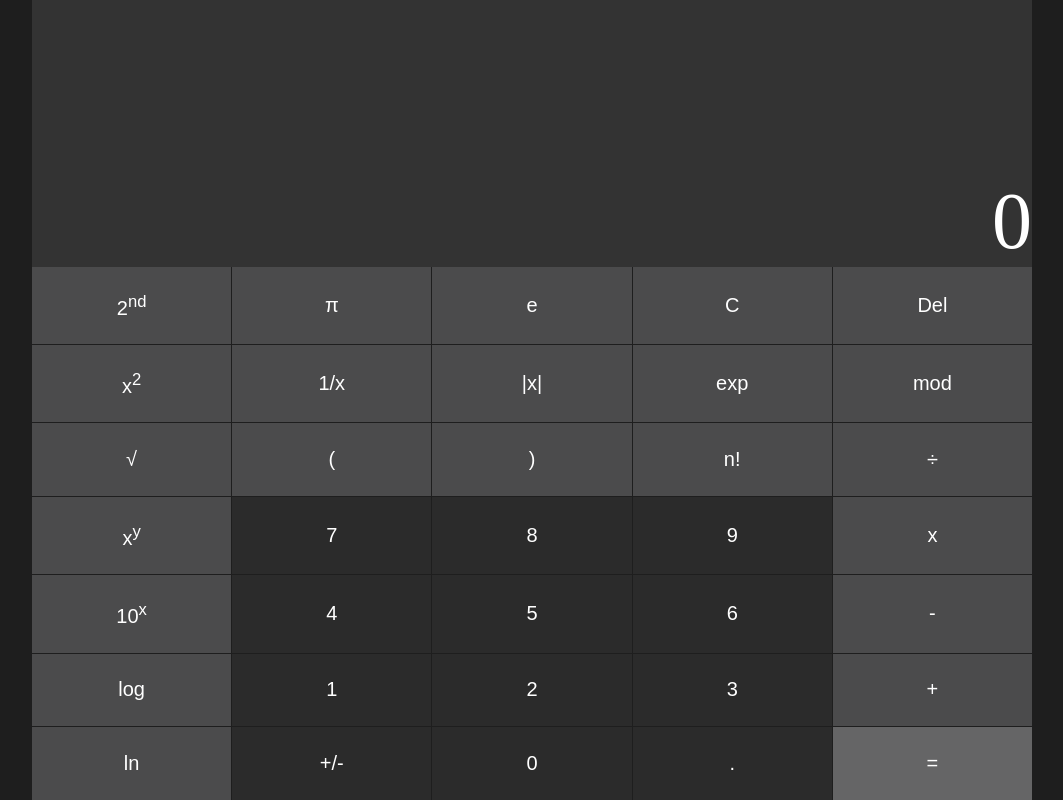
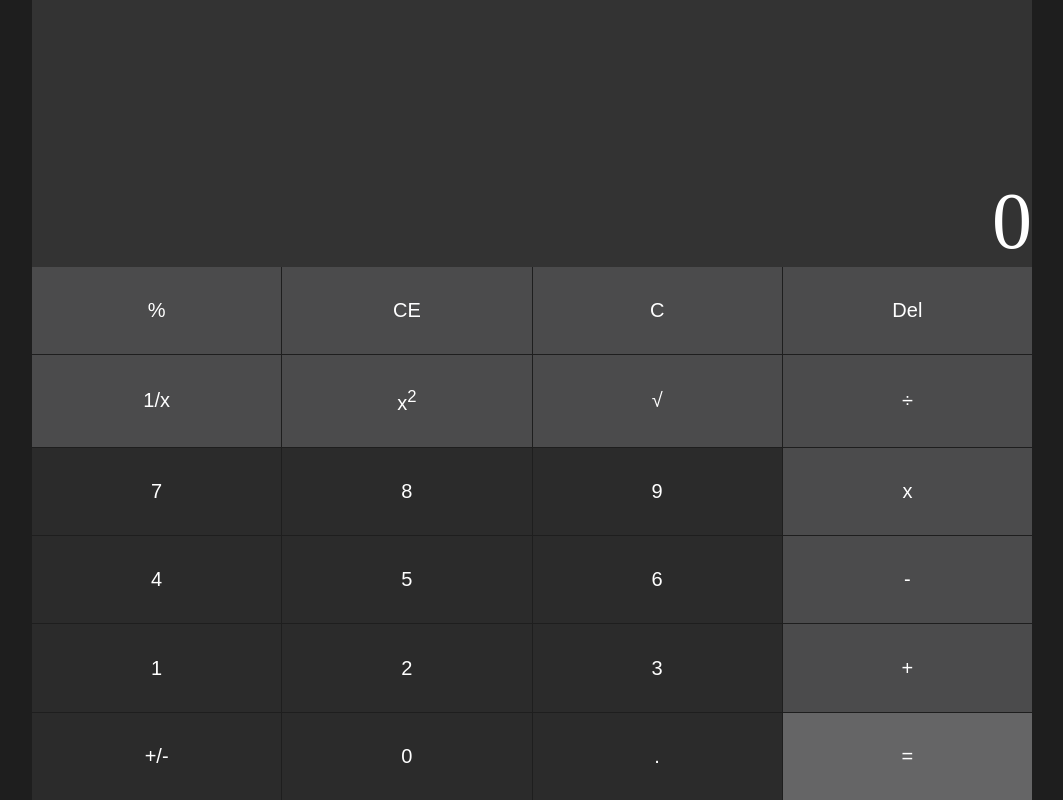
Before and after one commit to nevets10-the-odin-project/calculator, a plain HTML site: page index.html in a window 1280 px wide. Shown: the whole page, without its empty margins (108-1171 px from the left). Drawn offline with Linux system fonts and the light colour scheme.

Commit message:
Remove scientific calculator buttons

```diff
--- a/index.html
+++ b/index.html
@@ -14,37 +14,26 @@
 			<div class="result">0</div>
 		</div>
 		<div class="buttons">
-			<button id="secondary" class="operator">2<sup>nd</sup></button>
-			<button id="pi" class="operator">π</button>
-			<button id="e" class="operator">e</button>
-			<button id="clear" class="operator">C</button>
+			<button id="modulo" class="operator">%</button>
+			<button id="ce" class="operator">CE</button>
+			<button id="c" class="operator">C</button>
 			<button id="delete" class="operator">Del</button>
+			<button id="fraction" class="operator">1/x</button>
 			<button id="squared" class="operator">x<sup>2</sup></button>
-			<button id="fraction" class="operator">1/x</button>
-			<button id="absolute" class="operator">|x|</button>
-			<button id="exponential" class="operator">exp</button>
-			<button id="modulo" class="operator">mod</button>
 			<button id="sqrt" class="operator">√</button>
-			<button id="open_parenthesis" class="operator">(</button>
-			<button id="close_parenthesis" class="operator">)</button>
-			<button id="factorial" class="operator">n!</button>
 			<button id="divide" class="operator">÷</button>
-			<button id="x_power_y" class="operator">x<sup>y</sup></button>
 			<button id="seven" class="number">7</button>
 			<button id="eight" class="number">8</button>
 			<button id="nine" class="number">9</button>
 			<button id="multiply" class="operator">x</button>
-			<button id="ten_power_x" class="operator">10<sup>x</sup></button>
 			<button id="four" class="number">4</button>
 			<button id="five" class="number">5</button>
 			<button id="six" class="number">6</button>
 			<button id="subtract" class="operator">-</button>
-			<button id="log" class="operator">log</button>
 			<button id="one" class="number">1</button>
 			<button id="two" class="number">2</button>
 			<button id="three" class="number">3</button>
 			<button id="add" class="operator">+</button>
-			<button id="ln" class="operator">ln</button>
 			<button id="negative" class="number">+/-</button>
 			<button id="zero" class="number">0</button>
 			<button id="decimal" class="number">.</button>
--- a/styles.css
+++ b/styles.css
@@ -48,7 +48,7 @@ body {
 .buttons {
 	flex: 2;
 	display: grid;
-	grid-template-columns: repeat(5, 1fr);
+	grid-template-columns: repeat(4, 1fr);
 	gap: 1px;
 }
 
```
